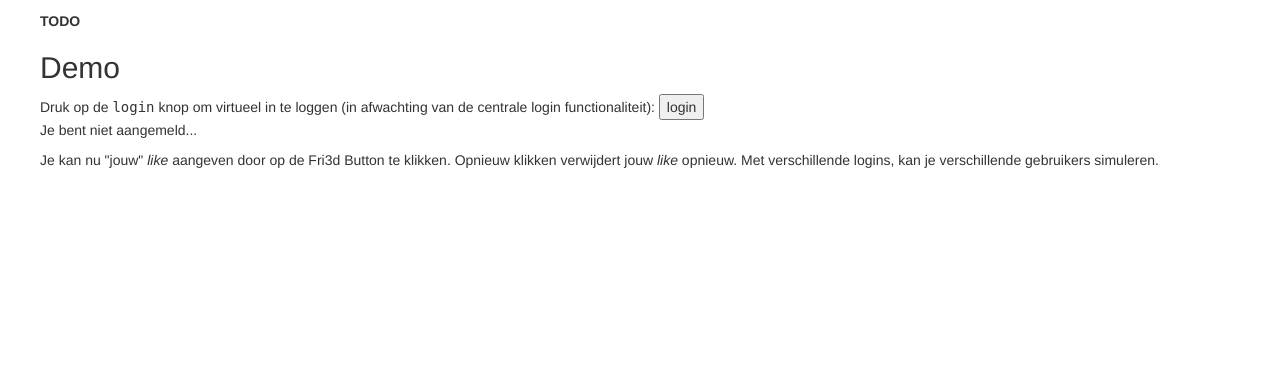
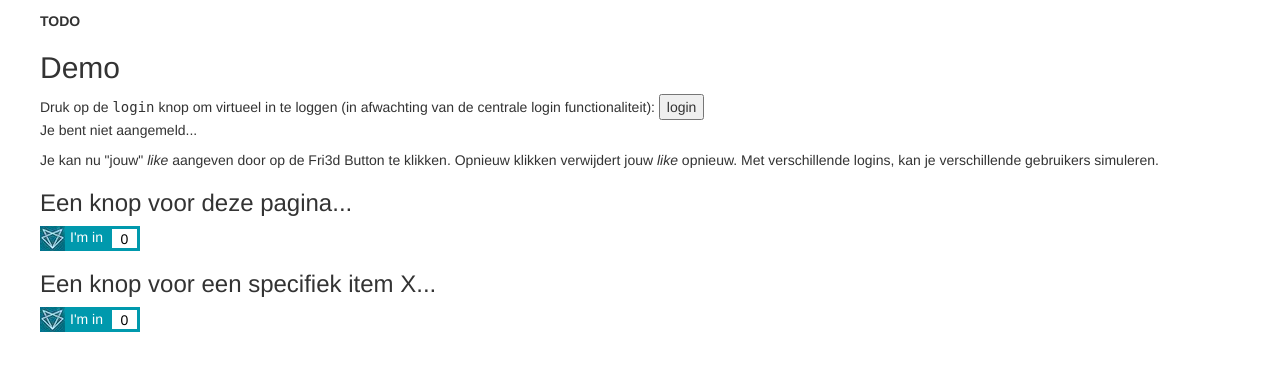
Before and after one commit to Fri3dCamp/api, a Flask app: page /button in a window 1280 px wide. Shown: the part 172-543 px from the top of the page. Run offline with Flask 2, Linux system fonts and the light colour scheme; data that the repository does not hold is empty; some libraries are stand-ins or nearby versions.

Commit message:
added client-side button support

```diff
--- /dev/null
+++ b/fri3d/static/css/fri3d-button.css
@@ -0,0 +1,23 @@
+DIV.fri3d.button {
+  width: 100px;
+  height: 25px;
+  background-color: #0099AD;
+  color: white;
+}
+
+DIV.fri3d.button SPAN.text {
+  margin-top: 8px;
+  margin-left: 5px;
+}
+
+DIV.fri3d.button DIV {
+  width: 25px;
+  height: 19px;
+  margin-top: 3px;
+  margin-right: 3px;
+  float: right;
+  border: none;
+  background-color: white;
+  color: black;
+  text-align: center;
+}
--- a/fri3d/static/js/fri3d-button.js
+++ b/fri3d/static/js/fri3d-button.js
@@ -0,0 +1,67 @@
+// TODO: check location for localhost, if so use "local" path, else fixed
+
+function refresh_button(button) {
+  var target = encodeURIComponent(button.data("target"));
+  $.get( "/api/button?target=" + target, function( amount ) {
+    $(button.find("DIV")[0]).html(amount);
+  });
+}
+
+function click_button(button) {
+  var target = button.data("target");
+  var data   = { "target" : target };
+  $.ajax({
+    type: "POST",
+    url: "/api/button",
+    data: JSON.stringify(data),
+    contentType: "application/json; charset=utf-8",
+    dataType: "json",
+    success: function(data){
+      if(data) {
+        $.notify("Ok.", {
+          className: "success",
+          position:"top center"
+        });
+        refresh_button(button);
+      } else {
+        errMsg = ""; // TODO
+        $.notify("Oops: " + errMsg, {
+          className: "error",
+          position:"top center"
+        });
+      }
+    },
+    failure: function(errMsg) {
+      $.notify("Opps: " + errMsg, {
+        className: "error",
+        position:"top center"
+      });
+    }
+  });
+}
+
+function make_button(div) {
+  var target = div.id || location.href;
+  var image   = $("<img>",   { "src"   : "/static/images/fri3d.jpeg" });
+  var text    = $("<span>",  { "class" : "text" }).text("I'm in");
+  var counter = $("<div>",   { "class" : "amount" });
+  $(div).append( image, text, counter );
+  $(div).data("target", target);
+  $(div).click( function() { click_button($(div)) } );
+  refresh_button($(div))
+}
+
+// detect buttons
+$( document ).ready(function() {
+  // add button styling
+  $("<link/>", {
+     rel: "stylesheet",
+     type: "text/css",
+     href: "/static/css/fri3d-button.css"
+  }).appendTo("head");
+
+  // discover button(s) on this page
+  $(".fri3d.button").each(function(index) {
+    make_button(this);
+  });
+});
--- a/fri3d/templates/button.html
+++ b/fri3d/templates/button.html
@@ -26,6 +26,10 @@
   logins, kan je verschillende gebruikers simuleren.
 </p>
 
+<h3>Een knop voor deze pagina...</h3>
 <div class="fri3d button"></div>
 
+<h3>Een knop voor een specifiek item X...</h3>
+<div id="x" class="fri3d button"></div>
+
 {% endblock %}
```
